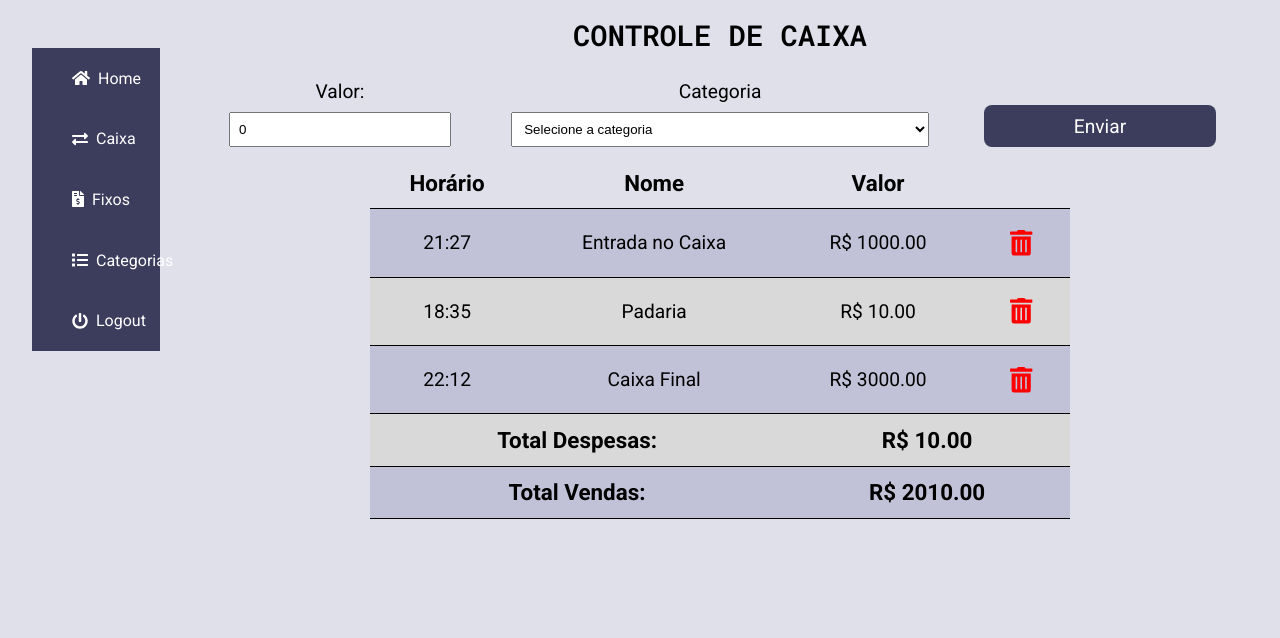
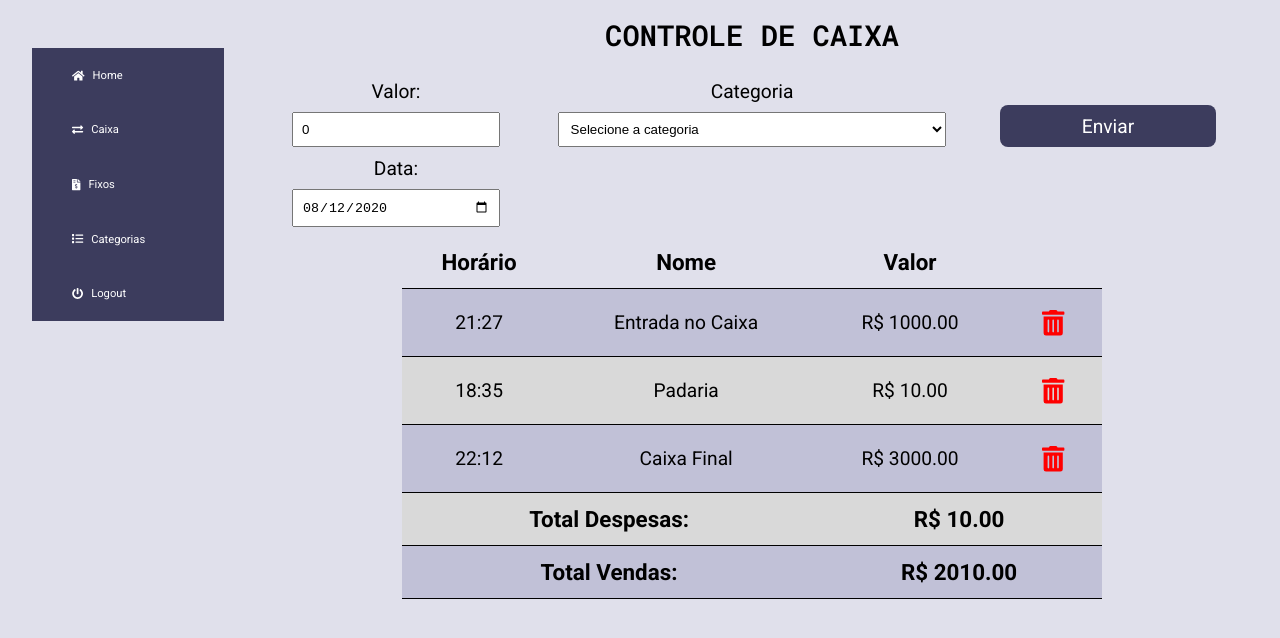
Before and after one commit to GSSiqueira/idl-web, a React (Create React App) app: page /caixa in a window 1280 px wide. Shown: the top 638 px of the page. Built offline with nearby package versions, Linux system fonts and the light colour scheme.

Commit message:
Initial Date input implementation

```diff
--- a/src/components/Header/styles.css
+++ b/src/components/Header/styles.css
@@ -77,7 +77,7 @@ nav ul li a svg {
 @media (min-width: 1024px) {
   nav {
     max-height: 90%;
-    max-width: 10vw;
+    max-width: 15vw;
     flex-flow: column nowrap;
     margin-top: 3rem;
     margin-left: 2rem;
@@ -96,7 +96,7 @@ nav ul li a svg {
   nav ul li a {
     display: inline-flex;
     padding: 1.3rem 2rem;
-    font: 400 1rem 'Roboto';
+    font: 400 0.7rem 'Roboto';
     transition: background-color 300ms;
     width: 100%;
     justify-content: flex-start;
@@ -105,3 +105,13 @@ nav ul li a svg {
     background-color: var(--header-color-hover);
   }
 }
+
+@media (min-width: 1400px) {
+  nav {
+    max-width: 13vw;
+  }
+
+  nav ul li a {
+    font: 400 1rem 'Roboto';
+  }
+}
--- a/src/pages/Flux/index.tsx
+++ b/src/pages/Flux/index.tsx
@@ -10,6 +10,7 @@ import DailyFluxController, {
 } from '../../api/DailyFlux/DailyFluxController';
 import CategoriesController from '../../api/Categories/CategoriesController';
 import CategoriesSelect from '../../components/CategoriesSelect';
+import { getISODate } from '../../services/DateServices';
 
 interface FluxPageProps {
   dailyFluxController: DailyFluxController;
@@ -22,6 +23,7 @@ const Flux: React.FC<FluxPageProps> = ({
 }) => {
   const [newValue, setNewValue] = useState(0.0);
   const [newCategory, setNewCategory] = useState('');
+  const [entriesDate, setEntriesDate] = useState(new Date());
   const [categoryList] = useState(categoriesController.getCategories());
   const [entryList, setEntryList] = useState(
     dailyFluxController.getEntriesList()
@@ -29,6 +31,12 @@ const Flux: React.FC<FluxPageProps> = ({
 
   const handleNewValue = (event: React.ChangeEvent<HTMLInputElement>) => {
     setNewValue(parseFloat(event.target.value));
+  };
+
+  const handleNewDate = (event: React.ChangeEvent<HTMLInputElement>) => {
+    console.log(event.target.value);
+    const newDate = new Date(event.target.value);
+    setEntriesDate(newDate);
   };
 
   const handleNewCategory = (event: React.ChangeEvent<HTMLSelectElement>) => {
@@ -40,6 +48,8 @@ const Flux: React.FC<FluxPageProps> = ({
     const category = categoryList.filter((c) => {
       return c.id === parseInt(newCategory);
     })[0];
+
+    if (category && newValue) {
       const newEntry: Entry = {
         time: new Date(),
         value: newValue,
@@ -48,6 +58,9 @@ const Flux: React.FC<FluxPageProps> = ({
       setEntryList([...entryList, newEntry]);
       setNewValue(0);
       setNewCategory('');
+    } else {
+      console.log('ERROR: INCORRECT DATA INPUT.');
+    }
   };
 
   const handleDeleteEntry = (time: number) => {
@@ -65,15 +78,24 @@ const Flux: React.FC<FluxPageProps> = ({
         <section className="flux-section">
           <form onSubmit={handleSubmit}>
             <BasicInput
+              type="date"
+              name="entries-date"
+              label="Data:"
+              value={getISODate(entriesDate)}
+              handleNewValue={handleNewDate}
+            />
+
+            <BasicInput
               type="number"
               name="entry-value"
               label="Valor:"
-              step="0.10"
+              step="0.05"
               min={0.1}
               value={newValue}
               handleNewValue={handleNewValue}
               required
             />
+
             <CategoriesSelect
               categories={categoryList}
               label="Categoria"
@@ -82,6 +104,7 @@ const Flux: React.FC<FluxPageProps> = ({
               handleNewCategory={handleNewCategory}
               required
             />
+
             <BasicButton label="Enviar" name="submit-button" type="submit" />
           </form>
           <EntriesTable
--- a/src/services/DateServices.ts
+++ b/src/services/DateServices.ts
@@ -1,3 +1,7 @@
 export function getTimeFormated(date: Date): string {
   return `${date.getHours()}:${date.getMinutes()}`;
 }
+
+export function getISODate(date: Date): string {
+  return date.toISOString().slice(0, 10);
+}
```
Lines whose indentation alone changed are shown as unchanged.
